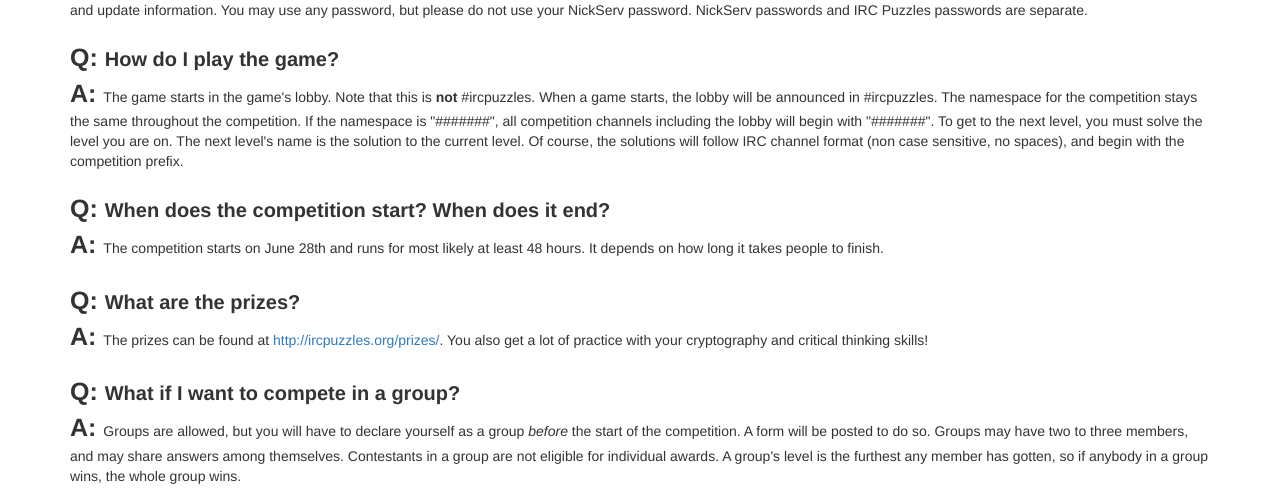
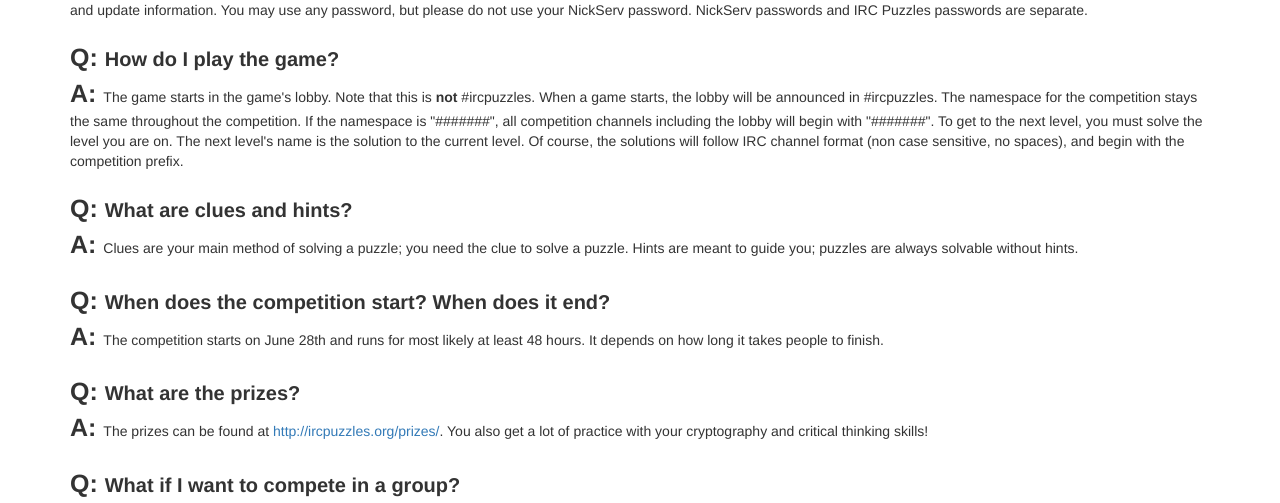
Before and after one commit to ircpuzzles/scoreboard, a Flask app: page /faq/ in a window 1280 px wide. Shown: the part 201-704 px from the top of the page. Run offline with Flask 2, Linux system fonts and the light colour scheme; some libraries are stand-ins or nearby versions.

Commit message:
Add a question

```diff
--- a/templates/faq.html
+++ b/templates/faq.html
@@ -25,6 +25,8 @@
 <div class="answer">Registration gives the bot a way to track you while having a way to confirm your identity on the IRC Puzzles website. In the future, contestants may be able to log into the website and update information. You may use any password, but please do not use your NickServ password. NickServ passwords and IRC Puzzles passwords are separate.</div>
 <div class="question">How do I play the game?</div>
 <div class="answer">The game starts in the game's lobby. Note that this is <b>not</b> #ircpuzzles. When a game starts, the lobby will be announced in #ircpuzzles. The namespace for the competition stays the same throughout the competition. If the namespace is "#######", all competition channels including the lobby will begin with "#######". To get to the next level, you must solve the level you are on. The next level's name is the solution to the current level. Of course, the solutions will follow IRC channel format (non case sensitive, no spaces), and begin with the competition prefix.</div>
+<div class="question">What are clues and hints?</div>
+<div class="answer">Clues are your main method of solving a puzzle; you need the clue to solve a puzzle. Hints are meant to guide you; puzzles are always solvable without hints.</div>
 <div class="question">When does the competition start? When does it end?</div>
 <div class="answer">The competition starts on June 28th and runs for most likely at least 48 hours. It depends on how long it takes people to finish.</div>
 <div class="question">What are the prizes?</div>
```
